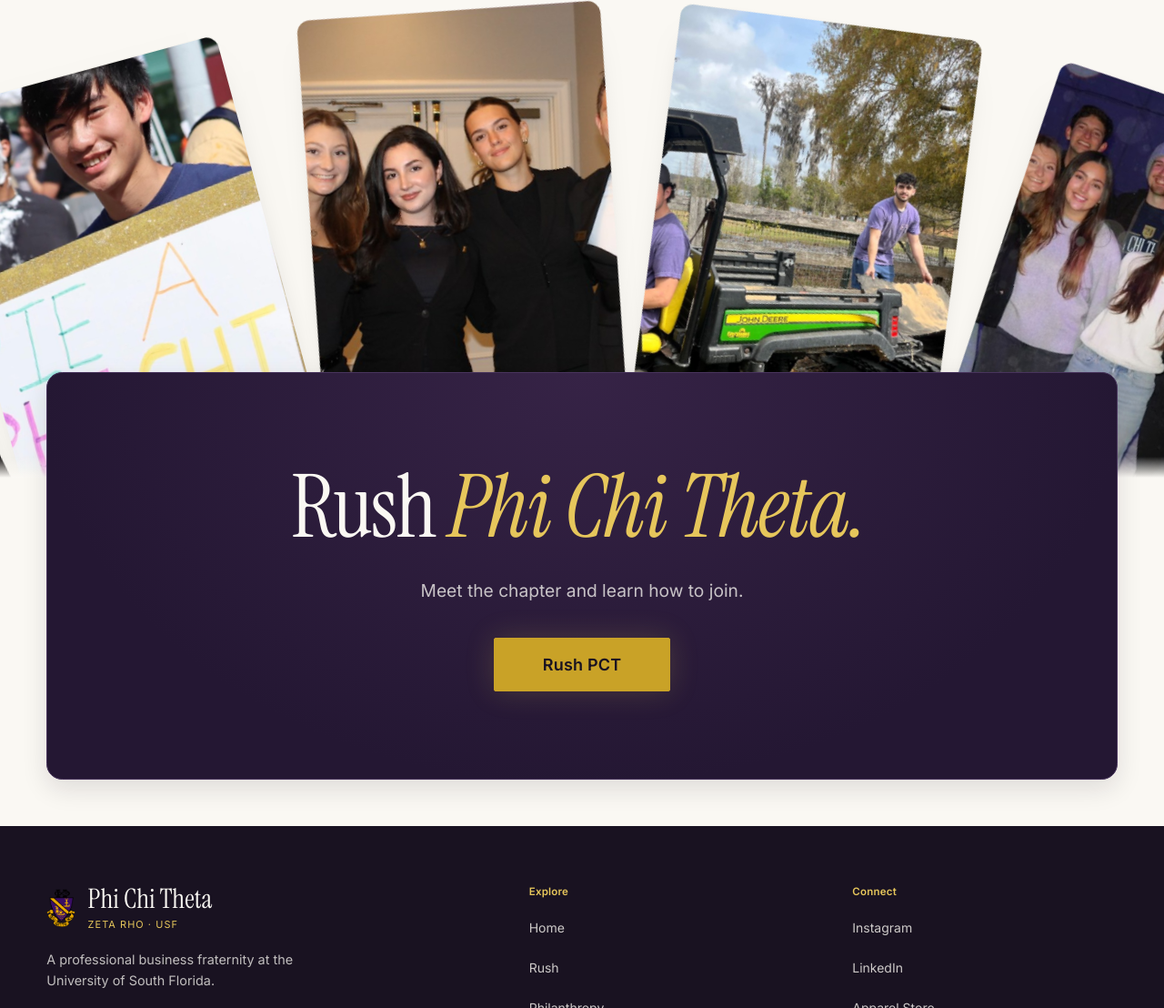
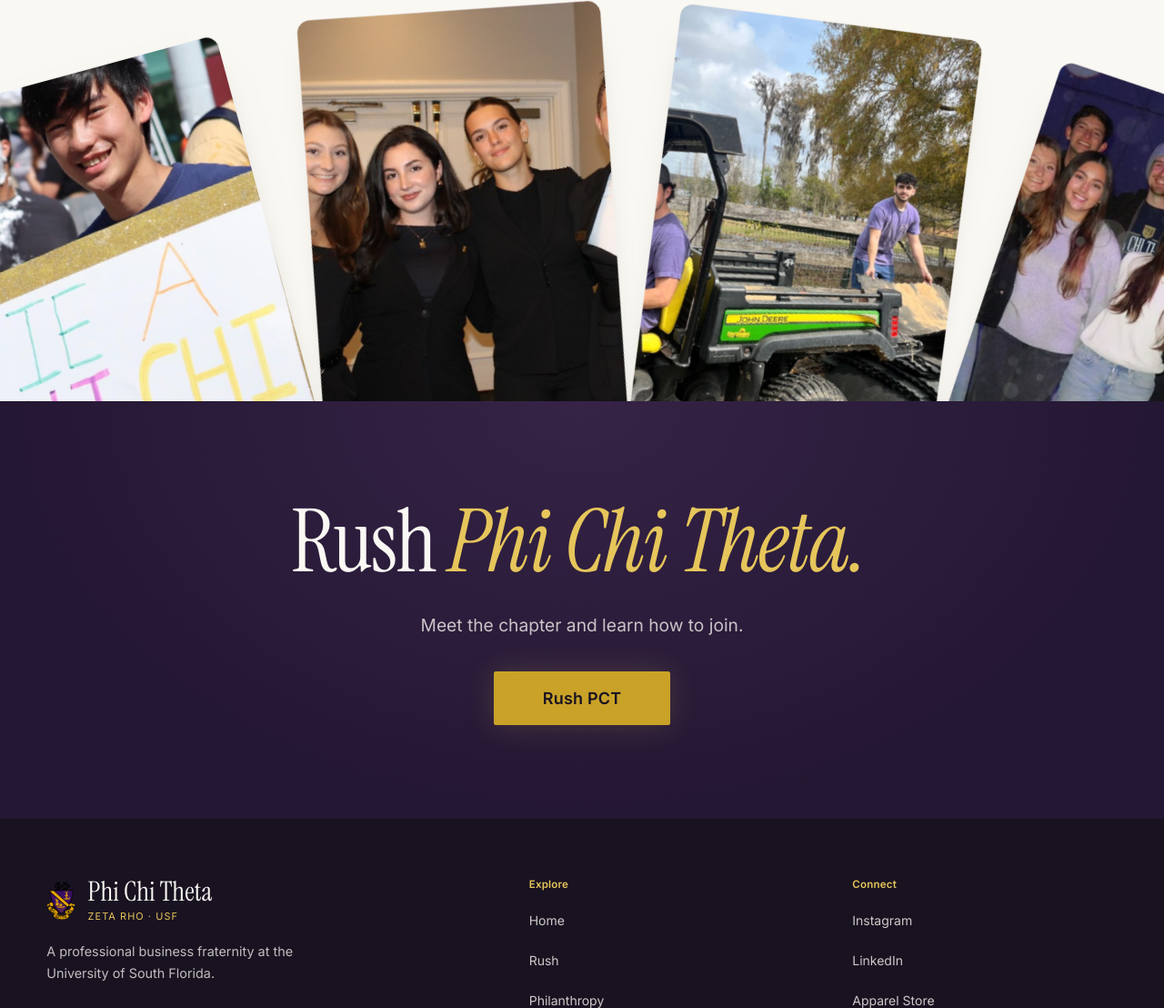
Before and after one commit to Chasebarn/pct-zeta-rho, a plain HTML site: page v2/index.html in a window 1280 px wide. Shown: the part 2810-3918 px from the top of the page at 91% size. Drawn offline with Linux system fonts and the light colour scheme.

Commit message:
Bring the photo arc behind the full-width Rush section

```diff
--- a/v2/index.html
+++ b/v2/index.html
@@ -492,13 +492,6 @@
   overflow:hidden;
   isolation:isolate;
 }
-/* Soften the part of the crop still visible beside the overlaid panel. */
-.mem-band::after{
-  content:"";position:absolute;inset:auto 0 0;z-index:1;
-  height:clamp(.75rem,1.75vw,1.5rem);
-  background:linear-gradient(to bottom,transparent,var(--paper));
-  pointer-events:none;
-}
 .mem-wheel{
   list-style:none;
   margin:0;
@@ -545,20 +538,15 @@
    the source asset; the image crop keeps it outside the visible photograph. */
 .mem-i--framed img{transform:scale(1.12)}
 /* ===== 07-act ===== */
-/* Rush is a foreground panel: the arc continues behind it at both sides. */
+/* The full-width Rush section cuts across the bottom of the photo arc. */
 .act{
   position:relative;z-index:1;
-  margin-top:calc(-1 * clamp(4.25rem,9vw,8.75rem));
-  padding:0 0 clamp(1.25rem,4vw,4rem);
-  color:var(--paper);text-align:center;background:transparent;
-}
-.act-inner{
-  padding:clamp(4.25rem,7.5vw,7rem) clamp(1rem,5vw,4rem);
-  border:1px solid #48345c;border-radius:clamp(10px,1.35vw,20px);
+  margin-top:calc(-1 * clamp(2.75rem,6.5vw,6.5rem));
+  padding:clamp(4.75rem,8vw,7.5rem) 0;
+  color:var(--paper);text-align:center;
   background:radial-gradient(ellipse at 50% 0,#362346 0%,transparent 72%),var(--purple-deep);
-  box-shadow:0 10px 28px rgba(25,18,33,.12);
-  text-align:center;
-}
+}
+.act-inner{max-width:58rem;margin-inline:auto;text-align:center}
 .act-title{margin:0;font-size:clamp(3.5rem,7.5vw,6.5rem);line-height:1.08;letter-spacing:-.02em;color:var(--paper)}
 .act-title em{font-weight:400;font-style:italic;color:var(--gold-soft);padding-right:.08em}
 .act-line{max-width:36ch;margin:1.5rem auto 0;font-size:clamp(1.05rem,1.5vw,1.2rem);line-height:1.6;color:rgba(250,248,243,.76)}
@@ -578,7 +566,7 @@
 .act-cta:hover,.act-cta:focus-visible{background:var(--gold-soft);border-color:var(--gold-soft)}
 .act-cta:focus-visible{outline-offset:6px}
 @media(max-width:767px){
- .act-inner{padding-block:3.5rem}
+ .act{padding-block:4.5rem}
  .act-title{font-size:clamp(3.1rem,12vw,4.8rem)}
  .act-title em{display:block}
  .act-line{font-size:1.05rem}
--- a/v2/parts/05-mem.css
+++ b/v2/parts/05-mem.css
@@ -15,13 +15,6 @@
   height:calc(var(--h) + var(--inset) + 1.1rem);
   overflow:hidden;
   isolation:isolate;
-}
-/* Soften the part of the crop still visible beside the overlaid panel. */
-.mem-band::after{
-  content:"";position:absolute;inset:auto 0 0;z-index:1;
-  height:clamp(.75rem,1.75vw,1.5rem);
-  background:linear-gradient(to bottom,transparent,var(--paper));
-  pointer-events:none;
 }
 .mem-wheel{
   list-style:none;
--- a/v2/parts/07-act.css
+++ b/v2/parts/07-act.css
@@ -1,17 +1,12 @@
-/* Rush is a foreground panel: the arc continues behind it at both sides. */
+/* The full-width Rush section cuts across the bottom of the photo arc. */
 .act{
   position:relative;z-index:1;
-  margin-top:calc(-1 * clamp(4.25rem,9vw,8.75rem));
-  padding:0 0 clamp(1.25rem,4vw,4rem);
-  color:var(--paper);text-align:center;background:transparent;
+  margin-top:calc(-1 * clamp(2.75rem,6.5vw,6.5rem));
+  padding:clamp(4.75rem,8vw,7.5rem) 0;
+  color:var(--paper);text-align:center;
+  background:radial-gradient(ellipse at 50% 0,#362346 0%,transparent 72%),var(--purple-deep);
 }
-.act-inner{
-  padding:clamp(4.25rem,7.5vw,7rem) clamp(1rem,5vw,4rem);
-  border:1px solid #48345c;border-radius:clamp(10px,1.35vw,20px);
-  background:radial-gradient(ellipse at 50% 0,#362346 0%,transparent 72%),var(--purple-deep);
-  box-shadow:0 10px 28px rgba(25,18,33,.12);
-  text-align:center;
-}
+.act-inner{max-width:58rem;margin-inline:auto;text-align:center}
 .act-title{margin:0;font-size:clamp(3.5rem,7.5vw,6.5rem);line-height:1.08;letter-spacing:-.02em;color:var(--paper)}
 .act-title em{font-weight:400;font-style:italic;color:var(--gold-soft);padding-right:.08em}
 .act-line{max-width:36ch;margin:1.5rem auto 0;font-size:clamp(1.05rem,1.5vw,1.2rem);line-height:1.6;color:rgba(250,248,243,.76)}
@@ -31,7 +26,7 @@
 .act-cta:hover,.act-cta:focus-visible{background:var(--gold-soft);border-color:var(--gold-soft)}
 .act-cta:focus-visible{outline-offset:6px}
 @media(max-width:767px){
- .act-inner{padding-block:3.5rem}
+ .act{padding-block:4.5rem}
  .act-title{font-size:clamp(3.1rem,12vw,4.8rem)}
  .act-title em{display:block}
  .act-line{font-size:1.05rem}
```
Also changed, not shown: v2/CONTRACT.md (+1 -1 lines), v2/COPY.md (+1 -1 lines), v2/README.md.
